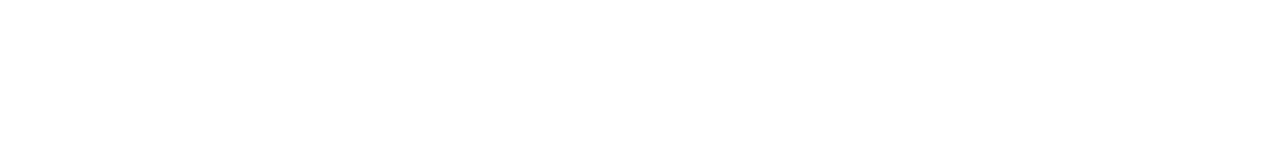
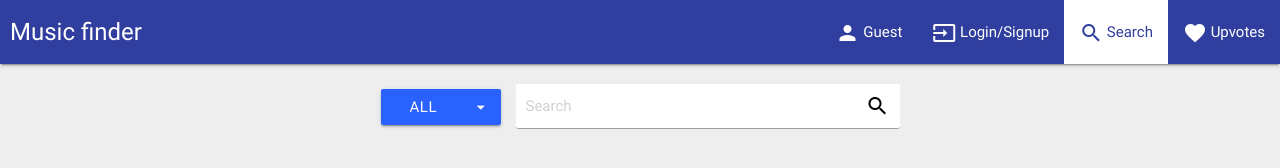
Before and after one commit to jintoppy/pwa-trial, a plain HTML site: page index.html in a window 1280 px wide. Drawn offline with nearby package versions, Linux system fonts and the light colour scheme; the site is published under a folder, as on GitHub Pages, so addresses that start at the root find nothing.

Commit message:
changing path

```diff
--- a/index.html
+++ b/index.html
@@ -18,7 +18,7 @@
   <link href="https://fonts.googleapis.com/icon?family=Material+Icons" rel="stylesheet">
   <!--Import materialize.css-->
   <link rel="stylesheet" href="https://cdnjs.cloudflare.com/ajax/libs/materialize/0.100.2/css/materialize.min.css">
-<link href="/main.css" rel="stylesheet"></head>
+<link href="main.css" rel="stylesheet"></head>
 <body>
 <!-- START: {Adding noscript } {1} out of {1} -->
 <noscript>
@@ -53,5 +53,5 @@
   }
 </script>
 <!-- END: {Adding Service Worker } {2} out of {4} -->
-<script type="text/javascript" src="/bundle.js"></script></body>
+<script type="text/javascript" src="bundle.js"></script></body>
 </html>
```
